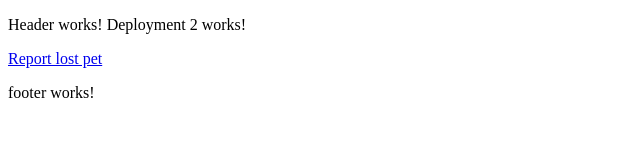
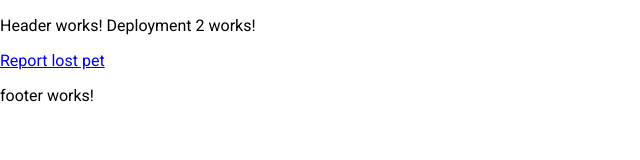
Before and after one commit to erangakm/pet-finder, an Angular app: page / in a window 1280 px wide. Shown: the top 160 px of the page, without its empty margins (0-640 px from the left). Built offline with nearby package versions, Linux system fonts and the light colour scheme.

Commit message:
run ng add @angular/material

```diff
--- a/angular.json
+++ b/angular.json
@@ -27,6 +27,9 @@
               "src/assets"
             ],
             "styles": [
+              {
+                "input": "node_modules/@angular/material/prebuilt-themes/indigo-pink.css"
+              },
               "src/styles.scss"
             ],
             "scripts": []
@@ -76,6 +79,9 @@
             "tsConfig": "src/tsconfig.spec.json",
             "karmaConfig": "src/karma.conf.js",
             "styles": [
+              {
+                "input": "node_modules/@angular/material/prebuilt-themes/indigo-pink.css"
+              },
               "src/styles.scss"
             ],
             "scripts": [],
--- a/package.json
+++ b/package.json
@@ -22,7 +22,9 @@
     "@angular/router": "^6.0.3",
     "core-js": "^2.5.4",
     "rxjs": "^6.0.0",
-    "zone.js": "^0.8.26"
+    "zone.js": "^0.8.26",
+    "@angular/cdk": "^6.2.0",
+    "@angular/material": "^6.2.0"
   },
   "devDependencies": {
     "@angular-devkit/build-angular": "~0.6.8",
--- a/src/app/app.module.ts
+++ b/src/app/app.module.ts
@@ -6,6 +6,7 @@
 import { HeaderComponent } from './header/header.component';
 import { FooterComponent } from './footer/footer.component';
 import { LostPetReportComponent } from './forms/lost-pet-report/lost-pet-report.component';
+import { BrowserAnimationsModule } from '@angular/platform-browser/animations';
 
 @NgModule({
   declarations: [
@@ -16,7 +17,8 @@
   ],
   imports: [
     BrowserModule,
-    AppRoutingModule
+    AppRoutingModule,
+    BrowserAnimationsModule
   ],
   providers: [],
   bootstrap: [AppComponent]
--- a/src/index.html
+++ b/src/index.html
@@ -1,6 +1,8 @@
 <!doctype html>
 <html lang="en">
 <head>
+<link href="https://fonts.googleapis.com/icon?family=Material+Icons" rel="stylesheet">
+<link href="https://fonts.googleapis.com/css?family=Roboto:300,400,500" rel="stylesheet">
   <meta charset="utf-8">
   <title>PetFinder</title>
   <base href="/">
--- a/src/styles.scss
+++ b/src/styles.scss
@@ -1 +1,4 @@
 /* You can add global styles to this file, and also import other style files */
+
+html, body { height: 100%; }
+body { margin: 0; font-family: 'Roboto', sans-serif; }
```
Also changed, not shown: 1 other file (tests, documents, lock files or other folders).
